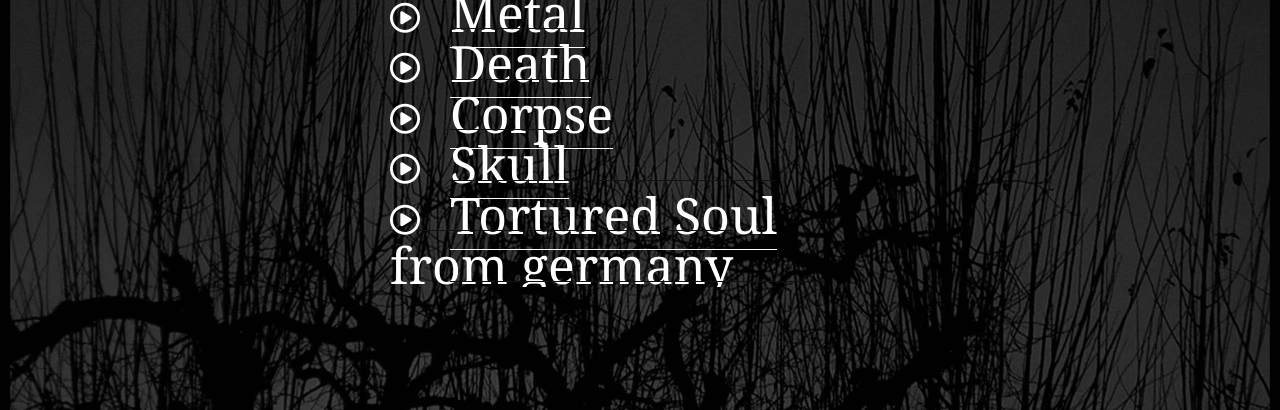
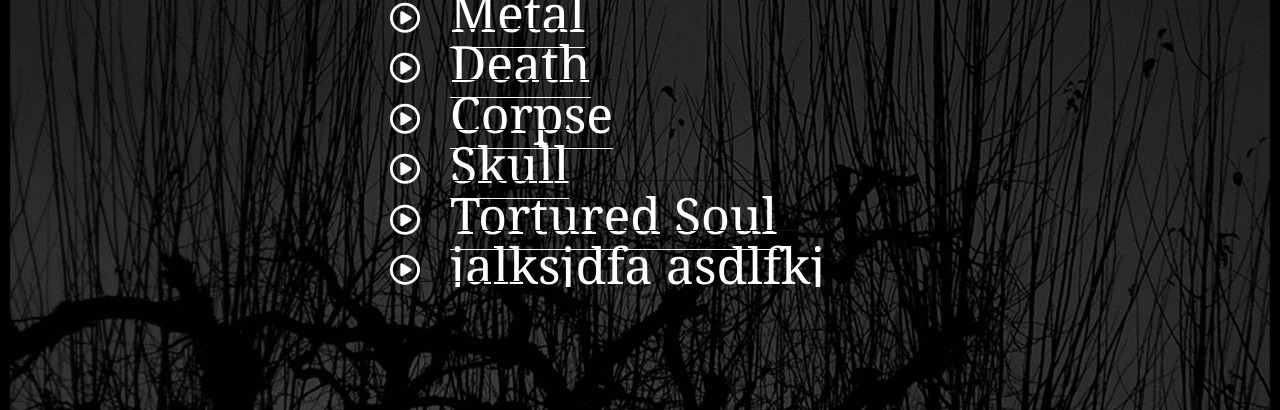
Before and after one commit to peterdoane/causticAcrostic, a website: page public/search.html in a window 1280 px wide. Shown: the part 390-800 px from the top of the page. Drawn offline with nearby package versions, Linux system fonts and the light colour scheme; a web font is replaced by a local one.

```diff
--- a/public/search.html
+++ b/public/search.html
@@ -37,7 +37,7 @@
     <div><span id="dynamic-search"><i class="fa fa-play-circle-o fa-2x acrostic-play" aria-hidden="true"></i>Death</span></div>
     <div><span id="dynamic-search"><i class="fa fa-play-circle-o fa-2x acrostic-play" aria-hidden="true"></i>Corpse</span></div>
     <div><span id="dynamic-search"><i class="fa fa-play-circle-o fa-2x acrostic-play" aria-hidden="true"></i>Skull</span></div>
-    <div><span id="dynamic-search"><i class="fa fa-play-circle-o fa-2x acrostic-play" aria-hidden="true"></i>Tortured Soul from germany</span></div>
+    <div><span id="dynamic-search"><i class="fa fa-play-circle-o fa-2x acrostic-play" aria-hidden="true"></i>Tortured Soul</span></div>
     <div><span id="dynamic-search"><i class="fa fa-play-circle-o fa-2x acrostic-play" aria-hidden="true"></i>jalksjdfa asdlfkj asdflj </span></div>
     <div><span id="dynamic-search"><i class="fa fa-play-circle-o fa-2x acrostic-play" aria-hidden="true"></i>Aasldkfj asdlfk ljljasdg</span> </div>
     <div><span id="dynamic-search"><i class="fa fa-play-circle-o fa-2x acrostic-play" aria-hidden="true"></i>Aasdf safd sadf dg</span> </div>
```
